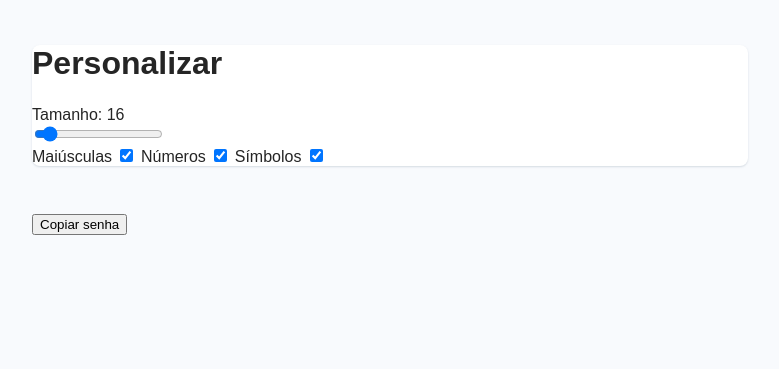
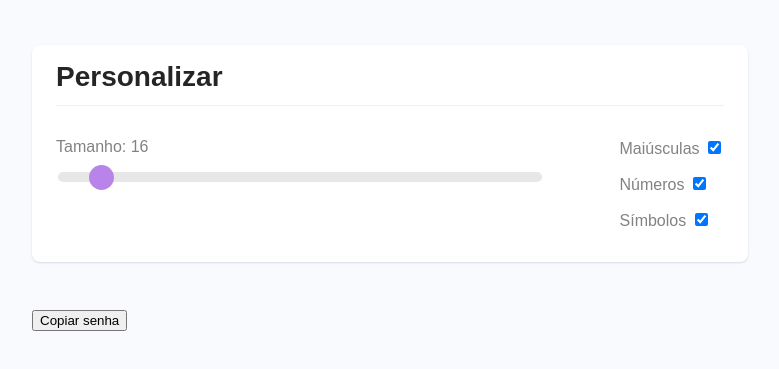
Before and after one commit to lucasbragag/Projeto-senha, a plain HTML site: page index.html in a window 1280 px wide. Shown: the part 259-628 px from the top of the page, without its empty margins (250-1029 px from the left). Drawn offline with Linux system fonts and the light colour scheme.

Commit message:
update projeto

```diff
--- a/index.html
+++ b/index.html
@@ -47,7 +47,7 @@
 
                     <p>Tamanho: <span id="password-length-text">16</span></p>
 
-                    <input type="range" name="password-lenght" id="password-lenght" value="8" min="4" max="64">
+                    <input type="range" name="password-lenght" class="slider" id="password-lenght" value="8" min="4" max="64">
 
                 </div>
 
--- a/style.css
+++ b/style.css
@@ -99,3 +99,72 @@ header {
 .security-indicator .bar.safe {
     background-color: #27ae60;
 }
+
+.customize {
+    padding: 1rem 1.5rem;
+}
+
+.customize .title {
+    border-bottom: 1px solid #f0f0f0;
+    font-size: 1.75rem;
+    font-weight: bold;
+    margin-bottom: 2rem;
+    padding-bottom: 0.75rem;
+}
+
+.customize .action {
+    display: flex;
+    gap: 3rem;
+    color: #828282;
+}
+
+.customize .password-length {
+    flex: 1;
+}
+
+.customize .password-length .slider {
+    appearance: none;
+    -webkit-appearance: none;
+    height: 10px;
+    background: #dddddd;
+    outline: none;
+    border-radius: 8px;
+    width: 100%;
+    opacity: 0.7;
+    transition: opacity 0.2s;
+    margin-top: 1rem;
+}
+
+.customize .password-length .slider:hover {
+    opacity: 1;
+}
+
+.customize .password-length .slider::-webkit-slider-thumb {
+    -webkit-appearance: none;
+    appearance: none;
+    width: 25px;
+    height: 25px;
+    border-radius: 25px;
+    background: #9b51e0;
+    cursor: pointer;
+}
+
+.customize .password-length .slider::-moz-range-thumb {
+    width: 25px;
+    height: 25px;
+    border-radius: 25px;
+    background: #9b51e0;
+    cursor: pointer;
+}
+
+.checkbox-container {
+    display: block;
+    position: relative;
+    padding-left: 2rem;
+    margin-bottom: 1rem;
+    cursor: pointer;
+    -webkit-user-select: none;
+    -moz-user-select: none;
+    -ms-user-select: none;
+    user-select: none;
+}
```
